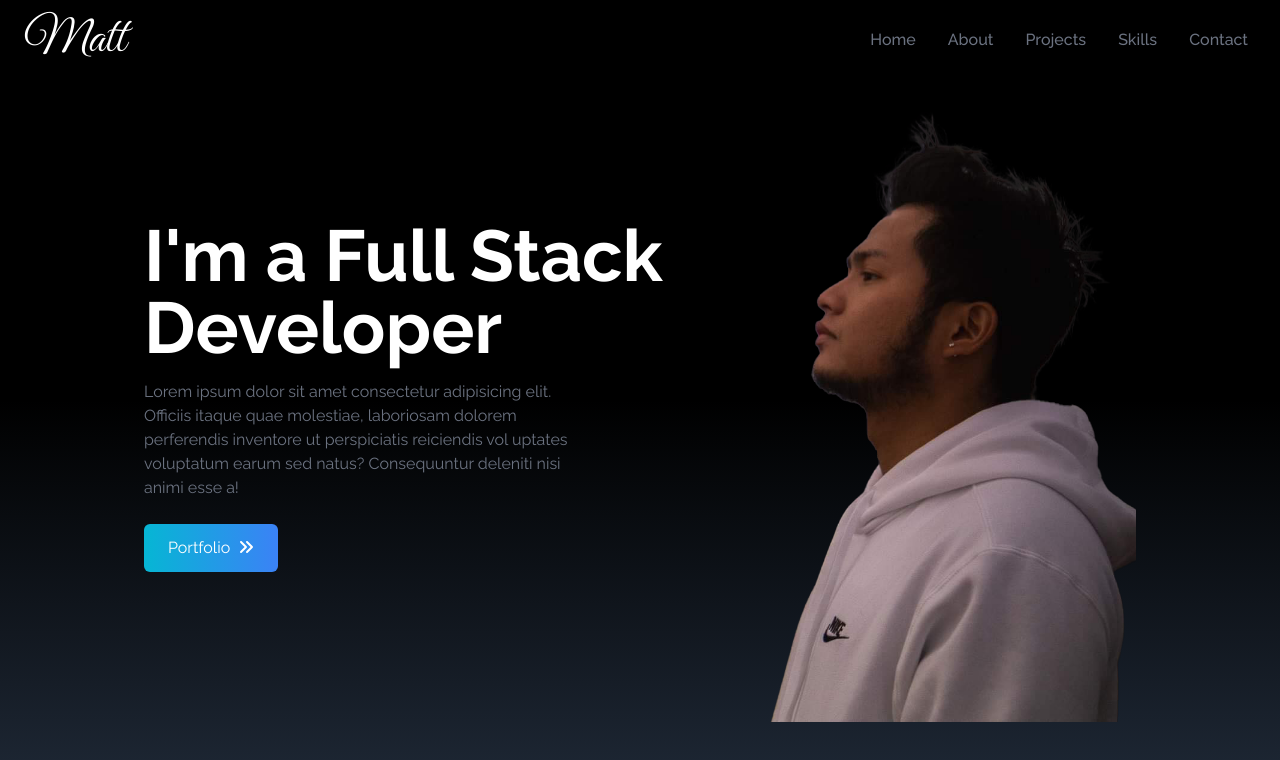
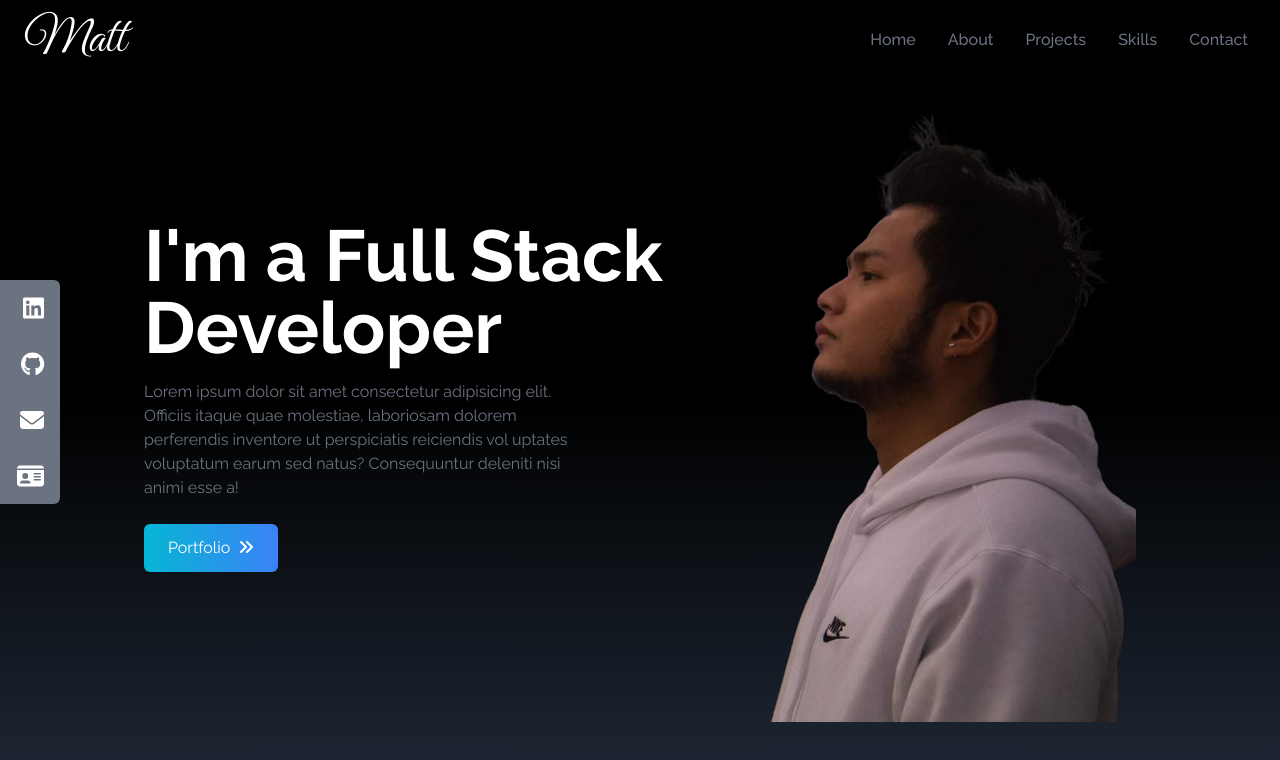
Before and after one commit to jmatthewa/portfolio, a Vue app: page / in a window 1280 px wide. Shown: the top 760 px of the page. Built offline with nearby package versions, Linux system fonts and the light colour scheme.

Commit message:
Implement social links

```diff
--- a/package.json
+++ b/package.json
@@ -9,6 +9,7 @@
   },
   "dependencies": {
     "@fortawesome/fontawesome-svg-core": "^6.4.0",
+    "@fortawesome/free-brands-svg-icons": "^6.4.0",
     "@fortawesome/free-solid-svg-icons": "^6.4.0",
     "@fortawesome/vue-fontawesome": "^3.0.3",
     "core-js": "^3.8.3",
--- /dev/null
+++ b/src/components/SocialLinks.vue
@@ -0,0 +1,59 @@
+<template>
+    <div class="hidden lg:flex flex-col top-[35%] left-0 fixed">
+        <ul>
+            <li v-for="link in links" :key="link.id" class="flex justify-between items-center w-40 h-14 px-4 bg-gray-500 ml-[-100px] hover:ml-[-10px] hover:rounded-md duration-300 first:rounded-tr-md last:rounded-br-md">
+                <a :href="link.href" class="flex justify-between items-center w-full text-white" :download="link.download" target="_blank">
+                    {{ link.name }} <fa :icon="link.myIcon" size="xl"/>
+                </a>
+            </li>
+        </ul>
+    </div>
+</template>
+<script>
+
+
+export default {
+
+
+
+    setup() {
+
+        const links = [
+            {
+                id: 1,
+                name: 'Linkedin',
+                myIcon : ['fab','linkedin'],
+                href: 'https://www.linkedin.com/in/james-matthew-atanacio-0b0882173/',
+
+            },
+            {
+                id: 2,
+                name: 'Github',
+                myIcon : ['fab','github'],
+                href: 'https://github.com/jmatthewa'
+            },
+            {
+                id: 3,
+                name: 'Mail',
+                myIcon : ['fas','envelope'],
+                href: 'mailto:matthew_1147@yahoo.com'
+            }
+            ,{
+                id: 4,
+                name: 'Resume',
+                myIcon : ['fas','id-card'],
+                href: '/cv.pdf',
+                download: ''
+
+            }
+        ]
+
+        return {
+            links
+        }
+    }
+}
+</script>
+<style>
+
+</style>
--- a/src/main.js
+++ b/src/main.js
@@ -5,10 +5,10 @@ import store from './store'
 import { FontAwesomeIcon } from '@fortawesome/vue-fontawesome'
 import { library } from '@fortawesome/fontawesome-svg-core'
 import { fas } from '@fortawesome/free-solid-svg-icons'
-
+import { fab } from '@fortawesome/free-brands-svg-icons'
 import './assets/tailwind.css'
 
-library.add(fas)
+library.add(fas,fab)
 
 createApp(App)
 .component('fa', FontAwesomeIcon)
--- a/src/views/HomeView.vue
+++ b/src/views/HomeView.vue
@@ -3,6 +3,8 @@
 
     <NavbarSection />
     <HeroSection />
+    <SocialLinks />
+
   </div>
 </template>
 
@@ -11,11 +13,13 @@
 
 import NavbarSection from '@/components/NavbarSection.vue'
 import HeroSection from '@/components/HeroSection.vue';
+import SocialLinks from '@/components/SocialLinks.vue';
 
 export default {
   components: {
    NavbarSection,
-   HeroSection
+   HeroSection,
+   SocialLinks
   }
 }
 </script>
```
Also changed, not shown: 2 other files (tests, documents, lock files or other folders).
